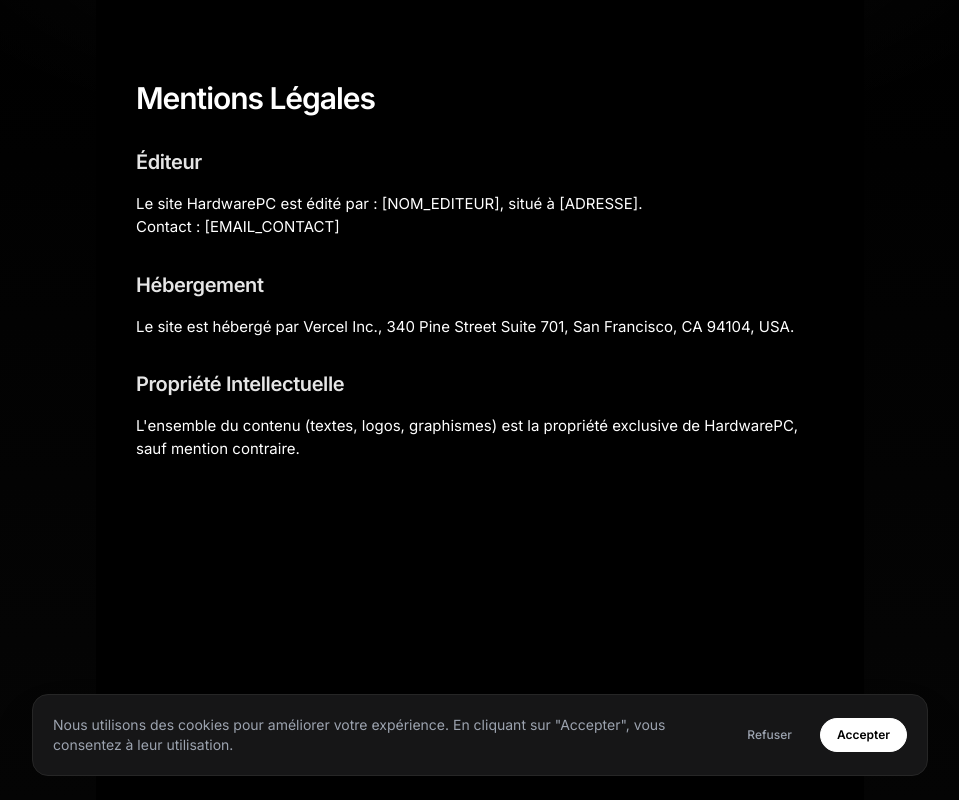
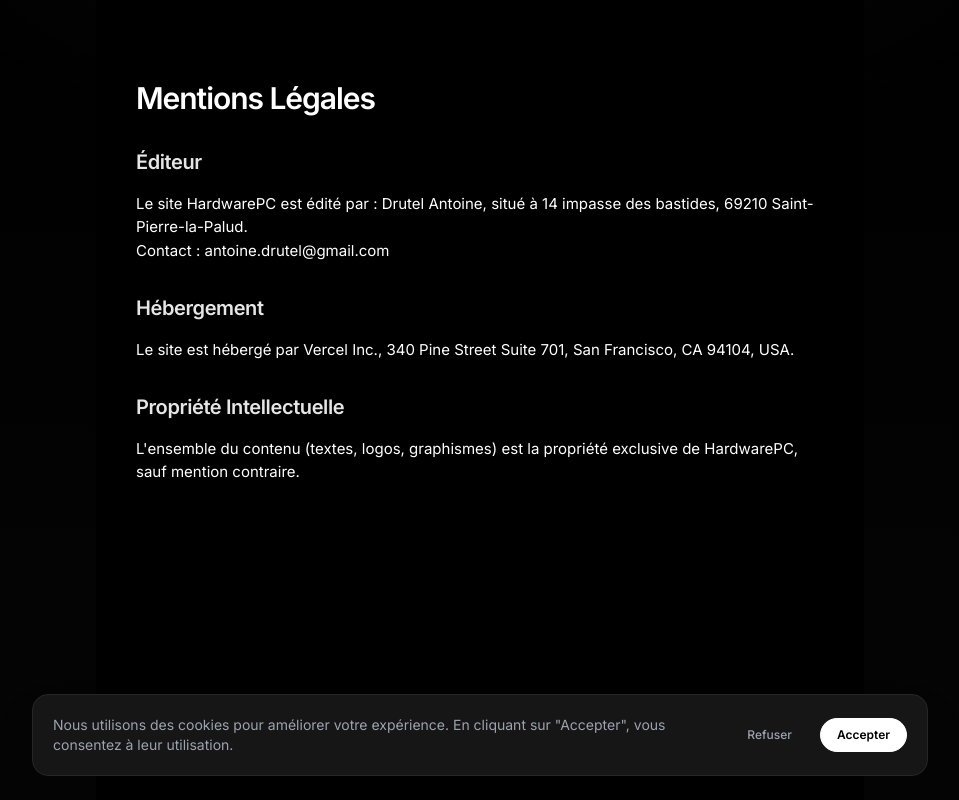
Before and after one commit to Antojljk/hardware-pc-learn, a Next.js app: page /mentions-legales in a window 1280 px wide. Shown: the whole page, without its empty margins (160-1119 px from the left). Built offline with nearby package versions, Linux system fonts and the light colour scheme.

Commit message:
docs: replace legal placeholders with real identity info

```diff
--- a/src/app/confidentialite/page.tsx
+++ b/src/app/confidentialite/page.tsx
@@ -12,7 +12,7 @@
       </section>
       <section className="space-y-4">
         <h2 className="text-xl font-semibold text-accent">Vos Droits (RGPD)</h2>
-        <p>Conformément au RGPD, vous disposez d&apos;un droit d&apos;accès, de rectification et de suppression de vos données. Pour exercer ces droits, contactez : [EMAIL_CONTACT].</p>
+        <p>Conformément au RGPD, vous disposez d&apos;un droit d&apos;accès, de rectification et de suppression de vos données. Pour exercer ces droits, contactez : antoine.drutel@gmail.com.</p>
       </section>
     </div>
   );
--- a/src/app/mentions-legales/page.tsx
+++ b/src/app/mentions-legales/page.tsx
@@ -4,7 +4,7 @@
       <h1 className="text-3xl font-display font-semibold">Mentions Légales</h1>
       <section className="space-y-4">
         <h2 className="text-xl font-semibold text-accent">Éditeur</h2>
-        <p>Le site HardwarePC est édité par : [NOM_EDITEUR], situé à [ADRESSE].<br />Contact : [EMAIL_CONTACT]</p>
+        <p>Le site HardwarePC est édité par : Drutel Antoine, situé à 14 impasse des bastides, 69210 Saint-Pierre-la-Palud.<br />Contact : antoine.drutel@gmail.com</p>
       </section>
       <section className="space-y-4">
         <h2 className="text-xl font-semibold text-accent">Hébergement</h2>
--- a/src/app/remboursement/page.tsx
+++ b/src/app/remboursement/page.tsx
@@ -8,7 +8,7 @@
       </section>
       <section className="space-y-4">
         <h2 className="text-xl font-semibold text-accent">Procédure</h2>
-        <p>Pour demander un remboursement, veuillez envoyer un email à [EMAIL_CONTACT] en précisant votre adresse email de compte et le numéro de commande Stripe.</p>
+        <p>Pour demander un remboursement, veuillez envoyer un email à antoine.drutel@gmail.com en précisant votre adresse email de compte et le numéro de commande Stripe.</p>
       </section>
       <section className="space-y-4">
         <h2 className="text-xl font-semibold text-accent">Conditions</h2>
```
